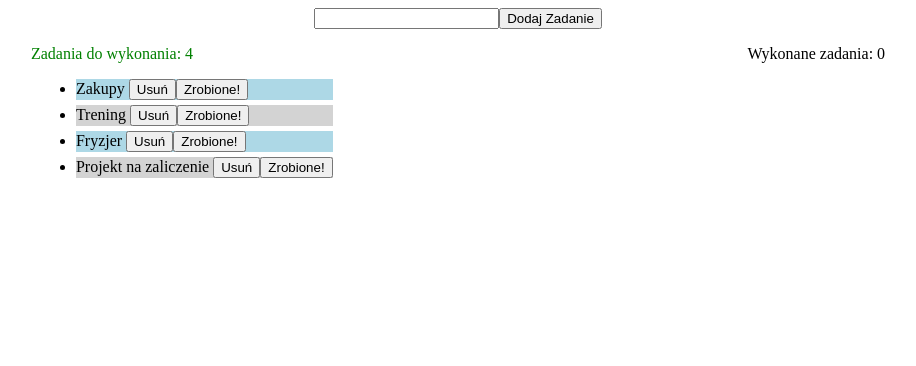
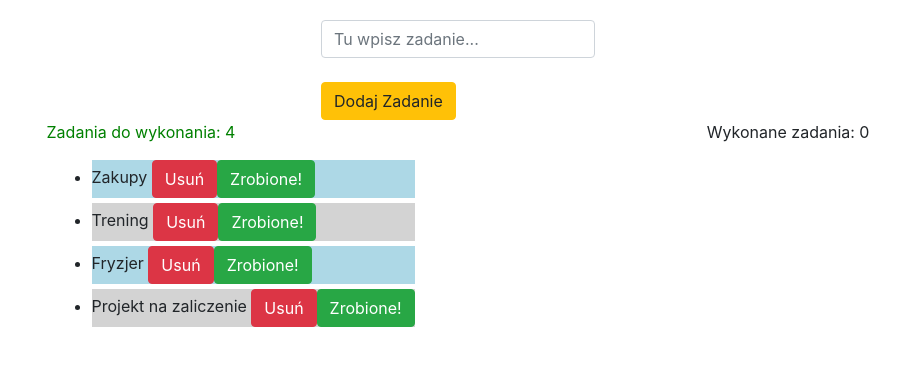
Before and after one commit to mareknieckula/projektAngular, an Angular app: page / in a window 1280 px wide. Shown: the top 366 px of the page, without its empty margins (182-1098 px from the left). Built offline with nearby package versions, Linux system fonts and the light colour scheme.

Commit message:
added service and some bootstrap styles

```diff
--- a/package.json
+++ b/package.json
@@ -21,6 +21,7 @@
     "@angular/platform-browser": "^5.2.0",
     "@angular/platform-browser-dynamic": "^5.2.0",
     "@angular/router": "^5.2.0",
+    "bootstrap": "^4.0.0",
     "core-js": "^2.4.1",
     "rxjs": "^5.5.6",
     "zone.js": "^0.8.19"
--- a/src/app/app.component.html
+++ b/src/app/app.component.html
@@ -1,16 +1,16 @@
 <div>
   <div class="container">
-    <app-dodaj-zadanie (emitZadanie)="dodaj($event)"></app-dodaj-zadanie>
+    <app-dodaj-zadanie></app-dodaj-zadanie>
   </div>
 
   <div class="container">
 
     <div>
-      <app-do-zrobienia [listaZadan]="listaZadan" (emitZrobione)="zrobione($event)" (emitUsun)="usun($event)"></app-do-zrobienia>
+      <app-do-zrobienia></app-do-zrobienia>
     </div>
 
     <div>
-      <app-zrobione-zadania [zrobioneZadania]="zrobioneZadania"></app-zrobione-zadania>
+      <app-zrobione-zadania></app-zrobione-zadania>
     </div>
 
   </div>
--- a/src/app/app.component.ts
+++ b/src/app/app.component.ts
@@ -5,27 +5,9 @@ import { Component, OnInit } from '@angular/core';
   templateUrl: './app.component.html',
   styleUrls: ['./app.component.css']
 })
-export class AppComponent implements OnInit {
+export class AppComponent {
 
 
   title = 'app';
-  listaZadan: Array<string> = [];
-  zrobioneZadania: Array<string> = [];
 
-  ngOnInit(): void {
-    this.listaZadan = ['Zakupy', 'Trening', 'Fryzjer', 'Projekt na zaliczenie'];
-  }
-
-  dodaj(zadanie: string) {
-    this.listaZadan.push(zadanie);
-  }
-
-  usun(zadanie: string) {
-    this.listaZadan = this.listaZadan.filter(e => e !== zadanie);
-  }
-
-  zrobione(zadanie: string) {
-    this.zrobioneZadania.push(zadanie);
-    this.usun(zadanie);
-  }
 }
--- a/src/app/app.module.ts
+++ b/src/app/app.module.ts
@@ -7,6 +7,7 @@ import { FormsModule } from '@angular/forms';
 import { DodajZadanieComponent } from './dodaj-zadanie/dodaj-zadanie.component';
 import { DoZrobieniaComponent } from './do-zrobienia/do-zrobienia.component';
 import { ZrobioneZadaniaComponent } from './zrobione-zadania/zrobione-zadania.component';
+import { ZadaniaService } from './services/zadania.service';
 
 
 @NgModule({
@@ -21,7 +22,7 @@ import { ZrobioneZadaniaComponent } from './zrobione-zadania/zrobione-zadania.co
     FormsModule
 
   ],
-  providers: [],
+  providers: [ZadaniaService],
   bootstrap: [AppComponent]
 })
 export class AppModule { }
--- a/src/app/do-zrobienia/do-zrobienia.component.html
+++ b/src/app/do-zrobienia/do-zrobienia.component.html
@@ -3,8 +3,8 @@
   <ul>
     <li *ngFor="let zadanie of listaZadan; let odd = odd"[ngClass]="{'odd-li': odd === true, 'last-li': listaZadan.length===1}">
       {{zadanie}}
-      <button (click)="usun(zadanie)">Usuń</button>
-      <button (click)="zrobione(zadanie)">Zrobione!</button>
+      <button type="button" class="btn btn-danger" (click)="usun(zadanie)">Usuń</button>
+      <button type="button" class="btn btn-success" (click)="zrobione(zadanie)">Zrobione!</button>
     </li>
   </ul>
 </ng-container>
--- a/src/app/do-zrobienia/do-zrobienia.component.ts
+++ b/src/app/do-zrobienia/do-zrobienia.component.ts
@@ -1,4 +1,5 @@
-import { Component, OnInit, Input, EventEmitter, Output } from '@angular/core';
+import { Component, OnInit, Input, EventEmitter, Output, ViewEncapsulation } from '@angular/core';
+import { ZadaniaService } from '../services/zadania.service';
 
 @Component({
   selector: 'app-do-zrobienia',
@@ -7,23 +8,22 @@ import { Component, OnInit, Input, EventEmitter, Output } from '@angular/core';
 })
 export class DoZrobieniaComponent implements OnInit {
 
-  @Input()
   listaZadan = [];
-  @Output()
-  emitZrobione = new EventEmitter<string>();
-  @Output()
-  emitUsun = new EventEmitter<string>();
 
-  constructor() { }
+  constructor(private zadaniaService: ZadaniaService) {
+    this.zadaniaService.getListaZadanObs().subscribe((zadania: Array<string>) => {
+      this.listaZadan = zadania;
+    });
+  }
 
   ngOnInit() {
   }
   usun(zadanie: string) {
-    this.emitUsun.emit(zadanie);
+    this.zadaniaService.usun(zadanie);
   }
 
   zrobione(zadanie: string) {
-    this.emitZrobione.emit(zadanie);
+    this.zadaniaService.zrobione(zadanie);
   }
 
   getColor(): string {
--- a/src/app/dodaj-zadanie/dodaj-zadanie.component.css
+++ b/src/app/dodaj-zadanie/dodaj-zadanie.component.css
@@ -0,0 +1,2 @@
+div { margin-top: 20px;
+}
--- a/src/app/dodaj-zadanie/dodaj-zadanie.component.html
+++ b/src/app/dodaj-zadanie/dodaj-zadanie.component.html
@@ -1,4 +1,5 @@
 <div>
-  <input [(ngModel)]="noweZadanie">
-  <button (click)="dodaj()">Dodaj Zadanie</button>
+  <input class="form-control" type="text" placeholder="Tu wpisz zadanie..." [(ngModel)]="noweZadanie">
+  <br/>
+  <button type="button" class="btn btn-warning" (click)="dodaj()">Dodaj Zadanie</button>
 </div>
--- a/src/app/dodaj-zadanie/dodaj-zadanie.component.ts
+++ b/src/app/dodaj-zadanie/dodaj-zadanie.component.ts
@@ -1,4 +1,5 @@
 import { Component, OnInit, Output, EventEmitter } from '@angular/core';
+import { ZadaniaService } from '../services/zadania.service';
 
 @Component({
   selector: 'app-dodaj-zadanie',
@@ -8,16 +9,14 @@ import { Component, OnInit, Output, EventEmitter } from '@angular/core';
 export class DodajZadanieComponent implements OnInit {
 
   noweZadanie: string;
-  @Output()
-  emitZadanie = new EventEmitter<string>();
 
-  constructor() { }
+  constructor(private zadaniaService: ZadaniaService) { }
 
   ngOnInit() {
   }
 
   dodaj() {
-    this.emitZadanie.emit(this.noweZadanie);
+    this.zadaniaService.dodaj(this.noweZadanie);
     this.noweZadanie = '';
   }
 
--- /dev/null
+++ b/src/app/services/zadania.service.ts
@@ -0,0 +1,41 @@
+import { Injectable } from '@angular/core';
+import { BehaviorSubject } from 'rxjs/BehaviorSubject';
+import { Observable } from 'rxjs/Observable';
+
+@Injectable()
+export class ZadaniaService {
+
+  private listaZadan: Array<string> = [];
+  private zrobioneZadania: Array<string> = [];
+
+  private listaZadanObs = new BehaviorSubject<Array<string>>(this.listaZadan);
+  private zrobioneZadaniaObs = new BehaviorSubject<Array<string>>(this.listaZadan);
+ constructor() {
+    this.listaZadan = ['Zakupy', 'Trening', 'Fryzjer', 'Projekt na zaliczenie'];
+    this.listaZadanObs.next(this.listaZadan);
+  }
+
+  dodaj(zadanie: string) {
+    this.listaZadan.push(zadanie);
+    this.listaZadanObs.next(this.listaZadan);
+  }
+
+  usun(zadanie: string) {
+    this.listaZadan = this.listaZadan.filter(e => e !== zadanie);
+    this.listaZadanObs.next(this.listaZadan);
+  }
+
+  zrobione(zadanie: string) {
+    this.zrobioneZadania.push(zadanie);
+    this.usun(zadanie);
+    this.zrobioneZadaniaObs.next(this.zrobioneZadania);
+  }
+
+  getListaZadanObs(): Observable<Array<string>> {
+    return this.listaZadanObs.asObservable();
+  }
+
+  getZrobioneZadaniaObs(): Observable<Array<string>> {
+    return this.zrobioneZadaniaObs.asObservable();
+  }
+}
--- a/src/app/zrobione-zadania/zrobione-zadania.component.ts
+++ b/src/app/zrobione-zadania/zrobione-zadania.component.ts
@@ -1,4 +1,5 @@
 import { Component, OnInit, Input } from '@angular/core';
+import { ZadaniaService } from '../services/zadania.service';
 
 @Component({
   selector: 'app-zrobione-zadania',
@@ -7,9 +8,12 @@ import { Component, OnInit, Input } from '@angular/core';
 })
 export class ZrobioneZadaniaComponent implements OnInit {
 
-  @Input()
   zrobioneZadania: Array<string> = [];
-  constructor() { }
+  constructor(private zadaniaService: ZadaniaService) {
+    this.zadaniaService.getZrobioneZadaniaObs().subscribe((zadania: Array<string>) => {
+      this.zrobioneZadania = zadania;
+    });
+  }
 
   ngOnInit() {
   }
```
Also changed, not shown: .angular-cli.json, 1 other file (tests, documents, lock files or other folders).
